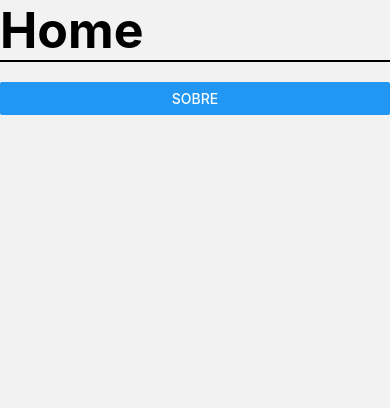
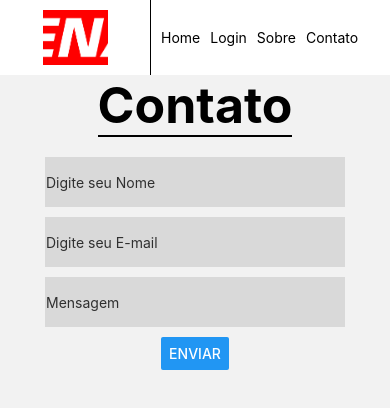
Before and after one commit to JoaoPedro999/atividade_S106, a React Native app: screen /Contact in a window 390 px wide. Shown: the top 408 px of the page. Built offline with nearby package versions, Linux system fonts and the light colour scheme.

Commit message:
commit_contactpage

```diff
--- /dev/null
+++ b/src/components/btn_contato.js
@@ -0,0 +1,28 @@
+// Importa as bibliotecas necessárias do React e do React Native
+import React from 'react';
+import { View, Text, TextInput, Button } from 'react-native';
+
+// Importa os estilos definidos externamente no arquivo stylescomponent
+import styles from '../styles/stylescomponent';
+
+// Define um componente funcional chamado Componentbtn
+const Btncontato = () => {
+
+  // Função btn() é chamada quando o botão é pressionado, exibindo um alerta simples
+  const btn = () => {
+    alert("Mensagem enviada com Sucesso!");
+  };
+
+  return (
+    // Componente View representa um contêiner para organizar outros componentes
+    <View style={styles.body}>
+
+      {/* Componente Button que, quando pressionado, chama a função btn() */}
+      <Button onPress={btn} style={styles.button} title="Enviar" />
+
+    </View>
+  );
+};
+
+// Exporta o componente para ser utilizado em outros arquivos
+export default Btncontato;
--- /dev/null
+++ b/src/components/contactform.js
@@ -0,0 +1,34 @@
+// Importa as bibliotecas necessárias do React e do React Native
+import React from 'react';
+import { View, Text, TextInput } from 'react-native';
+
+// Importa os estilos definidos externamente no arquivo stylescomponent
+import styles from '../styles/stylescomponent';
+import Componenttext from './componenttext';
+
+// Define um componente funcional chamado Componentform
+const Contato= () => {
+  return (
+    // Componente View representa um contêiner para organizar outros componentes
+    <View style={styles.body}>
+      {/* Componente View para agrupar os TextInput relacionados ao formulário */}
+      <View>
+        {/* TextInput para o nome do usuário com estilo definido em styles.inputname */}
+        <TextInput style={styles.inputname} placeholder="Digite seu Nome" />
+
+        {/* TextInput para o e-mail do usuário com estilo definido em styles.inputname */}
+        <TextInput style={styles.inputname} placeholder="Digite seu E-mail" />
+
+        {/* TextInput para a senha do usuário com estilo definido em styles.inputname,
+             e configurado para ocultar o texto digitado (senha) */}
+        <TextInput
+          style={styles.inputname}
+          placeholder="Mensagem"
+        />
+      </View>
+    </View>
+  );
+};
+
+// Exporta o componente para ser utilizado em outros arquivos
+export default Contato;
--- a/src/pages/contact.js
+++ b/src/pages/contact.js
@@ -1,20 +1,21 @@
-import { Button, Text, View } from "react-native-web";
+import { Button, Text, View, TextInput } from "react-native-web";
 // Importa estilos definidos externamente no arquivo stylescomponent
 import styles from "../styles/stylescomponent";
-import { useNavigation } from "@react-navigation/native";
+import HeaderPrincipal from "../components/header";
+import Contato from "../components/contactform";
+import Btncontato from "../components/btn_contato";
 
 
 function Contact() {
 
-    const navigation = useNavigation();
    return (
       // Componente View representa um contêiner para organizar outros componentes
-      <View style={styles.body}>
-
+      <View style={styles.container}>
+        <HeaderPrincipal/>
      {/* Texto exibido na tela com o estilo definido em styles.titulo */}
-     <Text style={styles.titulo}>Home</Text>
-     <Button title="Sobre" onPress={() => navigation.navigate("Sobre")}/>
-
+     <Text style={styles.titulo}>Contato</Text>
+      <Contato/>
+      <Btncontato/>
       </View>
         );
   }
--- a/src/pages/login.js
+++ b/src/pages/login.js
@@ -21,12 +21,6 @@ import ImageBackgroundComponent from "../components/ImageBackgroundComponent";
 
 // Função principal do aplicativo
 export default function App() {
-
-  // Função btn() é chamada quando o botão é pressionado, exibindo um alerta simples
-  btn = () => {
-    alert("Logado com Sucesso");
-  };
-
   return (
     // Componente View representa o contêiner principal do aplicativo com o estilo definido em styles.container
     <View style={styles.container}>
--- a/src/styles/stylescomponent.js
+++ b/src/styles/stylescomponent.js
@@ -3,6 +3,9 @@ import { StyleSheet } from "react-native";
 const styles = StyleSheet.create({
   container: {
     flex: 1,
+    width: '100%',
+    height: '100%',
+    alignItems: 'center',
   },
   text: {
     color: "white",
```
